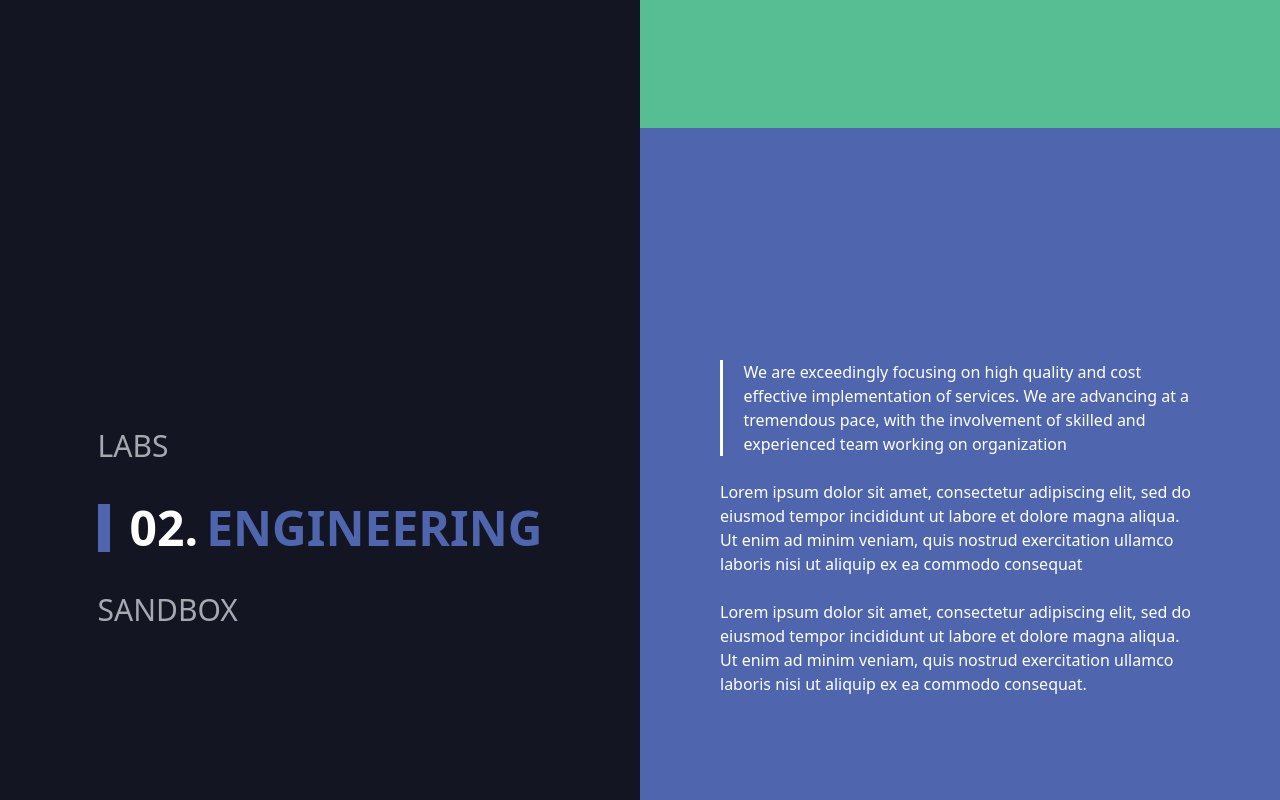
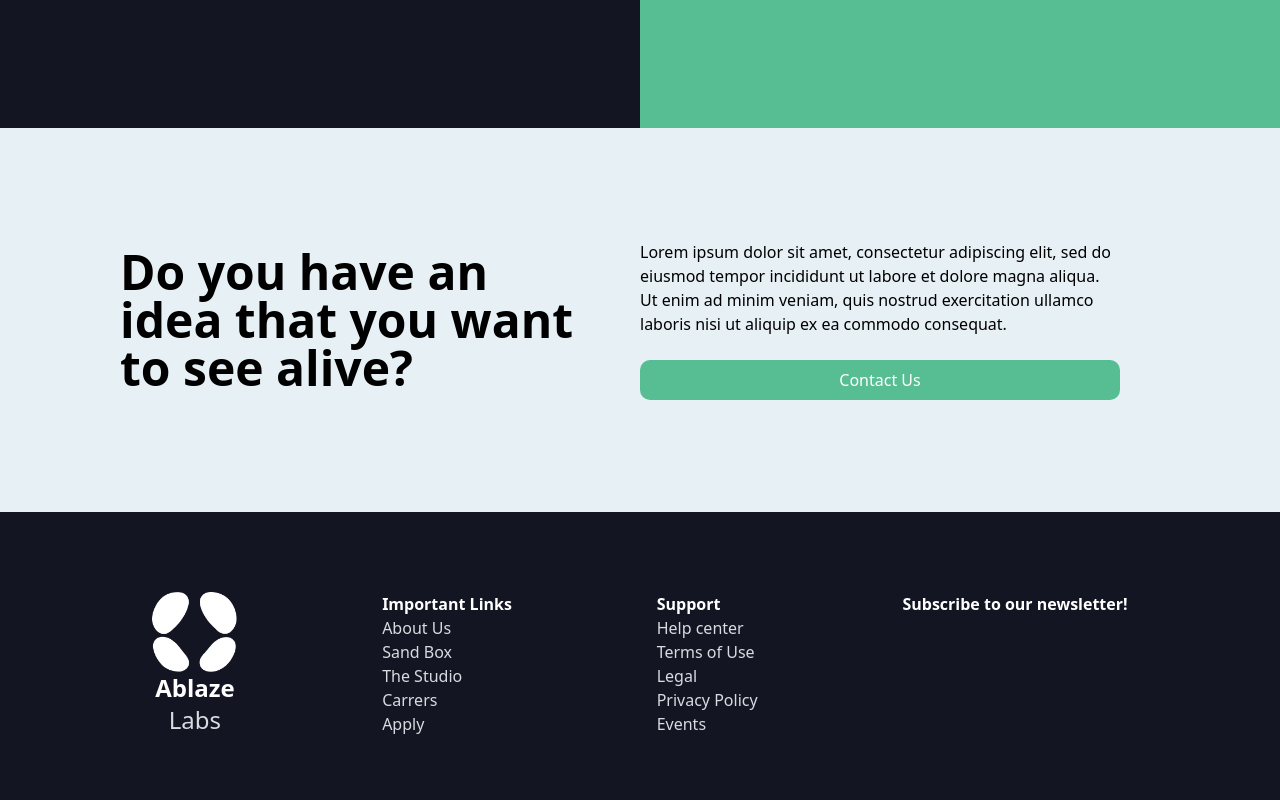
Before and after one commit to eze-une/before-landing, a React (Create React App) app: page / in a window 1280 px wide. Shown: the part 3720-4520 px from the top of the page. Built offline with nearby package versions, Linux system fonts and the light colour scheme.

Commit message:
added animation

```diff
--- a/src/components/sections/Units.js
+++ b/src/components/sections/Units.js
@@ -1,88 +1,188 @@
-import React from 'react'
+import React, { useState } from "react";
 import curvedUnderline from "../../assets/Vector 340.png";
+import { motion as m } from "framer-motion";
 const list = ["LABS", "ENGINEERING", "SANDBOX"];
 const list2 = [
   {
-    text1: "We are exceedingly focusing on high quality and cost effective implementation of services. We are advancing at a tremendous pace, with the involvement of skilled and experienced team working on organization",
-    text2: "Lorem ipsum dolor sit amet, consectetur adipiscing elit, sed do eiusmod tempor incididunt ut labore et dolore magna aliqua. Ut enim ad minim veniam, quis nostrud exercitation ullamco laboris nisi ut aliquip ex ea commodo consequat",
-    text3:"Lorem ipsum dolor sit amet, consectetur adipiscing elit, sed do eiusmod tempor incididunt ut labore et dolore magna aliqua. Ut enim ad minim veniam, quis nostrud exercitation ullamco laboris nisi ut aliquip ex ea commodo consequat.",
+    text1:
+      "We are exceedingly focusing on high quality and cost effective implementation of services. We are advancing at a tremendous pace, with the involvement of skilled and experienced team working on organization",
+    text2:
+      "Lorem ipsum dolor sit amet, consectetur adipiscing elit, sed do eiusmod tempor incididunt ut labore et dolore magna aliqua. Ut enim ad minim veniam, quis nostrud exercitation ullamco laboris nisi ut aliquip ex ea commodo consequat",
+    text3:
+      "Lorem ipsum dolor sit amet, consectetur adipiscing elit, sed do eiusmod tempor incididunt ut labore et dolore magna aliqua. Ut enim ad minim veniam, quis nostrud exercitation ullamco laboris nisi ut aliquip ex ea commodo consequat.",
     color: "#57BE94",
   },
   {
-    text1: "We are exceedingly focusing on high quality and cost effective implementation of services. We are advancing at a tremendous pace, with the involvement of skilled and experienced team working on organization",
-    text2: "Lorem ipsum dolor sit amet, consectetur adipiscing elit, sed do eiusmod tempor incididunt ut labore et dolore magna aliqua. Ut enim ad minim veniam, quis nostrud exercitation ullamco laboris nisi ut aliquip ex ea commodo consequat",
-    text3:"Lorem ipsum dolor sit amet, consectetur adipiscing elit, sed do eiusmod tempor incididunt ut labore et dolore magna aliqua. Ut enim ad minim veniam, quis nostrud exercitation ullamco laboris nisi ut aliquip ex ea commodo consequat.",
+    text1:
+      "We are exceedingly focusing on high quality and cost effective implementation of services. We are advancing at a tremendous pace, with the involvement of skilled and experienced team working on organization",
+    text2:
+      "Lorem ipsum dolor sit amet, consectetur adipiscing elit, sed do eiusmod tempor incididunt ut labore et dolore magna aliqua. Ut enim ad minim veniam, quis nostrud exercitation ullamco laboris nisi ut aliquip ex ea commodo consequat",
+    text3:
+      "Lorem ipsum dolor sit amet, consectetur adipiscing elit, sed do eiusmod tempor incididunt ut labore et dolore magna aliqua. Ut enim ad minim veniam, quis nostrud exercitation ullamco laboris nisi ut aliquip ex ea commodo consequat.",
     color: "#4F66AF",
   },
   {
-    text1: "We are exceedingly focusing on high quality and cost effective implementation of services. We are advancing at a tremendous pace, with the involvement of skilled and experienced team working on organization",
-    text2: "Lorem ipsum dolor sit amet, consectetur adipiscing elit, sed do eiusmod tempor incididunt ut labore et dolore magna aliqua. Ut enim ad minim veniam, quis nostrud exercitation ullamco laboris nisi ut aliquip ex ea commodo consequat",
-    text3:"Lorem ipsum dolor sit amet, consectetur adipiscing elit, sed do eiusmod tempor incididunt ut labore et dolore magna aliqua. Ut enim ad minim veniam, quis nostrud exercitation ullamco laboris nisi ut aliquip ex ea commodo consequat.",
+    text1:
+      "We are exceedingly focusing on high quality and cost effective implementation of services. We are advancing at a tremendous pace, with the involvement of skilled and experienced team working on organization",
+    text2:
+      "Lorem ipsum dolor sit amet, consectetur adipiscing elit, sed do eiusmod tempor incididunt ut labore et dolore magna aliqua. Ut enim ad minim veniam, quis nostrud exercitation ullamco laboris nisi ut aliquip ex ea commodo consequat",
+    text3:
+      "Lorem ipsum dolor sit amet, consectetur adipiscing elit, sed do eiusmod tempor incididunt ut labore et dolore magna aliqua. Ut enim ad minim veniam, quis nostrud exercitation ullamco laboris nisi ut aliquip ex ea commodo consequat.",
     color: "#FFAE00",
   },
 ];
 
+const textVariant = {
+  offscreen: { y: "100%", opacity: 0, scale: 0 },
+  onscreen: {
+    y: 0,
+    opacity: 1,
+    scale: 1,
+    transition: {
+      type: "spring",
+      bounce: 0.2,
+      duration: 1,
+    },
+  },
+};
+
 function Units() {
+  const [scrollIndex, setscrollIndex] = useState();
+  const [scrollColor, setscrollColor] = useState();
   return (
-    <>
-      {list2.map(({ color, text1, text2,text3, }, index1) => {
-        return (
-          <div className="flex w-full h-screen" key={text1}>
-            <div className="h-full w-[50%] bg-[#131622] flex  justify-center items-center  ">
+    <div className="flex flex-col bg-green-400 h-screen w-full">
+      <div className="h-full bg-red-500 w-full flex flex-row">
+        <div className="w-[50%] bg-[#131622] h-full flex  justify-center items-center">
           <div className="flex flex-col text-[#A7A9B1] space-y-10 text-left text-3xl ">
             {list.map((item, index2) => (
               <div className="flex" key={index2}>
                 <div
-                      className={index2 == index1 ? "w-3 mr-5" : "hidden"}
-                      style={{ backgroundColor: color }}
+                  className={index2 == scrollIndex ? "w-3 mr-5" : "hidden"}
+                  style={{ backgroundColor: scrollColor }}
                 ></div>
                 <p
                   className={
-                        index2 == index1
-                          ? "text-5xl font-bold mr-2 text-white"
+                    index2 == scrollIndex
+                      ? "text-white text-5xl font-bold mr-2"
                       : "hidden"
                   }
                 >
-                      {" "}
                   0{index2 + 1}.{" "}
                 </p>
-                    {/* <p
-                      className={
-                        index2 == index1 ? "text-5xl font-bold"  : "text-[#A7A9B1]"
-                      } */}
-                    {/* //   style={{ color: color }} */}
-                    {/* > */}
-                      {index2==index1? <p className='text-5xl font-bold' style={{ color: color }}>{item} </p>:<p>{item} </p>}
-                    {/* </p> */}
+                {index2 == scrollIndex ? (
+                  <p
+                    className="text-5xl font-bold"
+                    style={{ color: scrollColor }}
+                  >
+                    {item}
+                  </p>
+                ) : (
+                  <p>{item} </p>
+                )}
               </div>
             ))}
           </div>
         </div>
-            <div
-              className="h-full flex flex-col w-[50%] items-center justify-center text-white  p-20"
-              style={{ backgroundColor: color }}
+        <div className="w-[50%] bg-gray-300 h-full overflow-y-scroll snapping">
+          {list2.map((item, index) => {
+            return (
+              <m.div
+                initial={"offscreen"}
+                whileInView={"onscreen"}
+                viewport={{ once: false, amount: 0.7 }}
+                key={index}
+                transition={{ staggerChildren: 0.2 }}
+                className="h-full flex flex-col items-center justify-center text-white items-center p-20 snapper"
+                style={{ backgroundColor: item.color }}
               >
-                <div className='flex '>
-                    <div className="h-full w-3 bg-white mr-5    "></div>
-                <p className='text-left '>
-                {text1}
-              </p>
+                <m.div
+                  className="flex "
+                  variants={textVariant}
+                  whileInView={() => setscrollColor(item.color)}
+                >
+                  <div className="h-full w-3 bg-white mr-5"></div>
+                  <m.p variants={textVariant} className="text-left ">
+                    {item.text1}
+                  </m.p>
+                </m.div>
+                <br />
+                <m.p
+                  whileInView={() => setscrollIndex(index)}
+                  variants={textVariant}
+                  className="text-left "
+                >
+                  {item.text2}
+                </m.p>
+                <br />
+                <m.p variants={textVariant} className="text-left ">
+                  {item.text3}
+                </m.p>
+              </m.div>
+            );
+          })}
+        </div>
+      </div>
     </div>
 
-              <br />
-              <p className='text-left '>
-                {text2}
-              </p>
-              <br />
-              <p className='text-left '>
-                {text3}
-              </p>
-            </div>
-          </div>
+    // <>
+    //   {list2.map(({ color, text1, text2,text3, }, index1) => {
+    //     return (
+    //       <div className="flex w-full h-screen" key={text1}>
+    //         <div className="h-full w-[50%] bg-[#131622] flex  justify-center items-center  ">
+    //           <div className="flex flex-col text-[#A7A9B1] space-y-10 text-left text-3xl ">
+    //             {list.map((item, index2) => (
+    //               <div className="flex" key={index2}>
+    //                 <div
+    //                   className={index2 == index1 ? "w-3 mr-5" : "hidden"}
+    //                   style={{ backgroundColor: color }}
+    //                 ></div>
+    //                 <p
+    //                   className={
+    //                     index2 == index1
+    //                       ? "text-5xl font-bold mr-2 text-white"
+    //                       : "hidden"
+    //                   }
+    //                 >
+    //                   {" "}
+    //                   0{index2 + 1}.{" "}
+    //                 </p>
+    //                 {/* <p
+    //                   className={
+    //                     index2 == index1 ? "text-5xl font-bold"  : "text-[#A7A9B1]"
+    //                   } */}
+    //                 {/* //   style={{ color: color }} */}
+    //                 {/* > */}
+    //                   {index2==index1? <p className='text-5xl font-bold' style={{ color: color }}>{item} </p>:<p>{item} </p>}
+    //                 {/* </p> */}
+    //               </div>
+    //             ))}
+    //           </div>
+    //         </div>
+    //         <div
+    //           className="h-full flex flex-col w-[50%] items-center justify-center text-white  p-20"
+    //           style={{ backgroundColor: color }}
+    //         >
+    //             <div className='flex '>
+    //                 <div className="h-full w-3 bg-white mr-5    "></div>
+    //             <p className='text-left '>
+    //             {text1}
+    //           </p>
+    //             </div>
+
+    //           <br />
+    //           <p className='text-left '>
+    //             {text2}
+    //           </p>
+    //           <br />
+    //           <p className='text-left '>
+    //             {text3}
+    //           </p>
+    //         </div>
+    //       </div>
+    //     );
+    //   })}
+    // </>
   );
-      })}
-    </>
-  )
 }
 
-export default Units
+export default Units;
```
Lines whose indentation alone changed are shown as unchanged.
